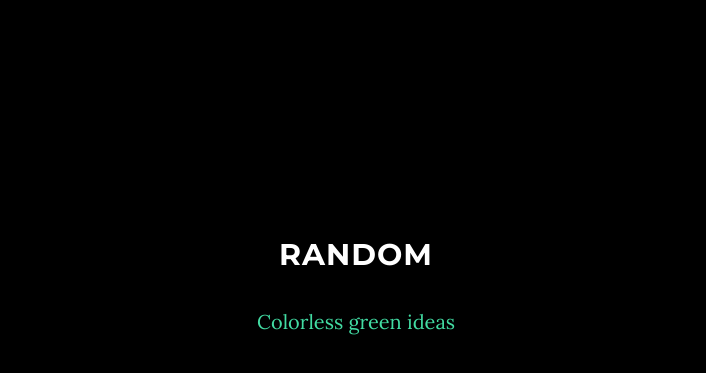
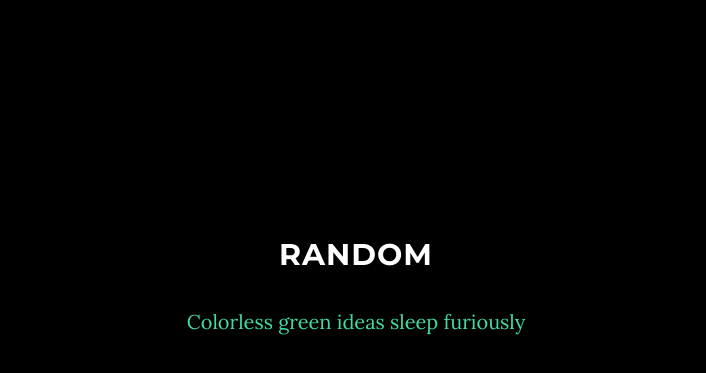
Before and after one commit to markbarlow/markbarlow.github.io, a plain HTML site: page index.html in a window 1280 px wide. Shown: the part 2828-3201 px from the top of the page, without its empty margins (284-990 px from the left). Drawn offline with Linux system fonts and the light colour scheme.

Commit message:
Update index.html links

```diff
--- a/index.html
+++ b/index.html
@@ -190,7 +190,12 @@
         <div class="row">
             <div class="col-lg-8 col-lg-offset-2">
                 <h2>Random</h2>
-		    <p><a href="/colorlessgreenideas/">Colorless green ideas</a></p>
+		    <p><a href="/colorlessgreenideas/">Colorless green ideas sleep furiously</a></p>
+		    <!-- https://blogs.fcdo.gov.uk/markbarlow/2015/12/04/assessments-users-needs-and-the-design-of-everyday-things/
+			https://www.mindtheproduct.com/why-machine-learning-products-should-be-managed-differently/
+			https://www.ravelin.com/blog/how-are-you-counting-the-cost-of-chargebacks
+			https://pages.ravelin.com/how-to-solve-refund-abuse-webinar
+ -->
             </div>
         </div>
     </section>
```
